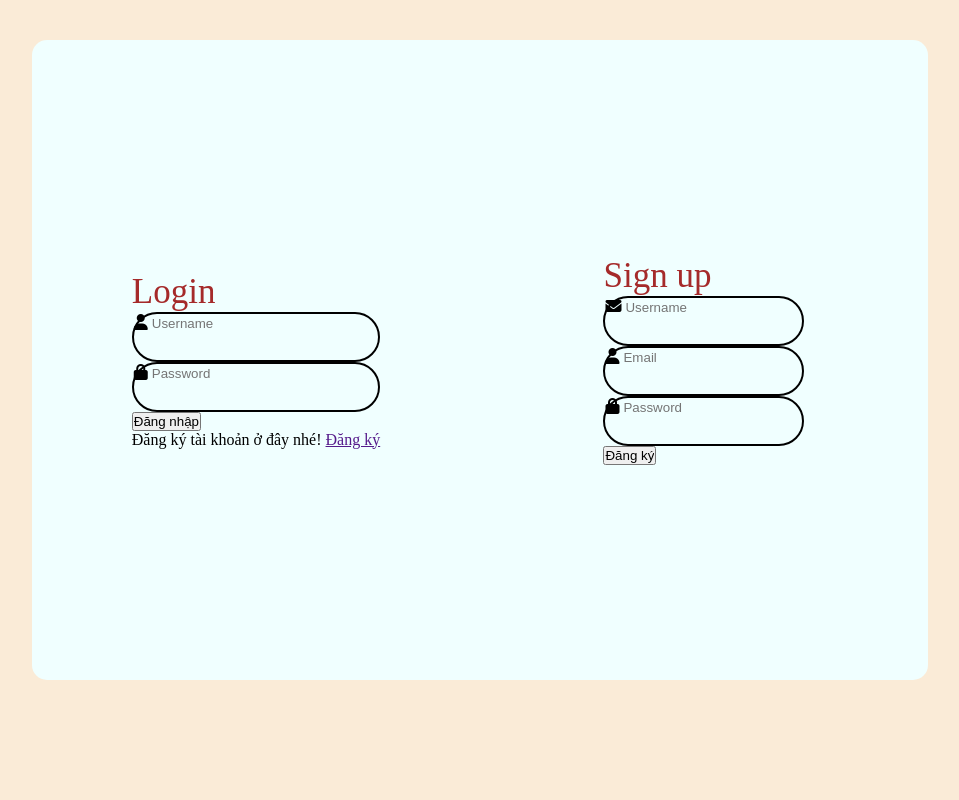
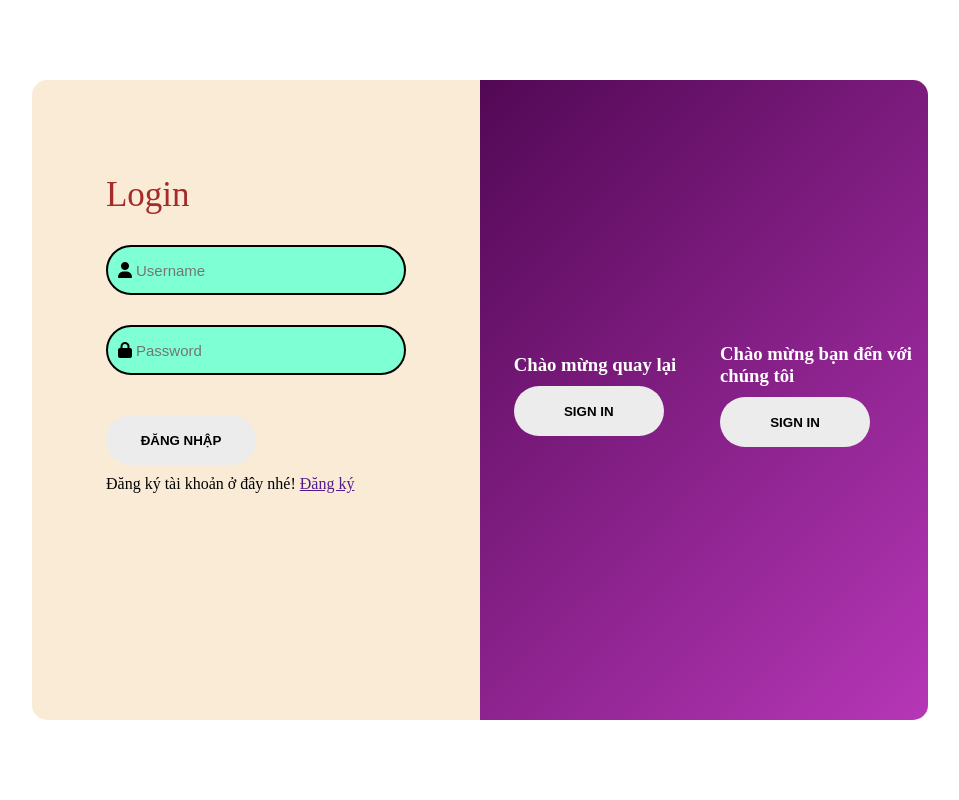
Before and after one commit to ttn-piw/clothing_web, a PHP site: page /login_register.html in a window 1280 px wide. Shown: the whole page, without its empty margins (160-1119 px from the left). Run offline with PHP 8.4, Linux system fonts and the light colour scheme.

Commit message:
Upload login/register page

```diff
--- a/index.html
+++ b/index.html
@@ -263,7 +263,7 @@
         </footer>
         <script src="/index/intro_space.js"></script>
         <script src="/index/home_bar.js"></script>
-        <script src="/index/intro_space.js"></script>
+        <script src="/index/best_seller.js"></script>
         <script src="/index/new_arrival.js"></script>
     </body>
 </html>
--- /dev/null
+++ b/login.js
@@ -0,0 +1,11 @@
+const sign_in_btn = document.querySelector('#sign_in_pannel');
+const sign_up_btn = document.querySelector('#sign_up_pannel');
+const container = document.querySelector('.container');
+
+sign_up_btn.addEventListener("click", () =>{
+    container.classList.add("sign_up_mode");
+});
+
+sign_in_btn.addEventListener("click", () =>{
+    container.classList.remove("sign_up_mode");
+});
--- a/login_register.css
+++ b/login_register.css
@@ -8,15 +8,39 @@ body{
     display: flex;
     align-items: center;
     justify-content: center;
-    min-height: 90vh;
-    background-color: antiquewhite;
+    min-height: 100vh;
+}
+.container::before{
+    content: "";
+    position: absolute;
+    top:0;
+    left: -50%;
+    width: 100%;
+    height: 100%;
+    background: linear-gradient(-45deg, #df4adf, #520855 );
+    z-index: 6;
+    transform: translateX(100%);
+    transition: 1s ease-in-out;
+    /* display: none; */
 }
 .container{
     position: relative;
     width: 70vw;
     height: 80vh;
-    background-color: azure;
+    background-color: antiquewhite;
     border-radius: 15px;
+    overflow: hidden;
+}
+.btn{
+    width:150px;
+    height: 50px;
+    border: none;
+    border-radius: 50px;
+    background-color: #ececec;
+    color: black;
+    font-weight: 600;
+    margin: 10px 0;
+    text-transform: uppercase;
 }
 .signin_signup{
     position: absolute;
@@ -27,8 +51,10 @@ body{
     display: flex;
     justify-content: space-around;
     align-items: center;
+    z-index: 5;
 }
 .container .signin_signup form{
+    margin-top: 50px;
     display: flex;
     align-items: center;
     justify-content: center;
@@ -42,28 +68,80 @@ body{
     font-size: 35px;
     color: brown;
 }
-.contain{
-    width: 100%;
-    background-color: white;
-    margin: 10px 0;
+.box{
+    /* background-color: black; */
+    height: 500px;
 }
 .text_input{
+    margin: 30px 0;
+    width: 300px;
     display: flex;
     height: 50px;
     border: 2px solid black;
     border-radius: 50px ;
+    background-color: aquamarine;
+    align-items: center;
+    padding-left: 10px;
+    line-height: 5px;
 }
 .text_input label {
     justify-content: center;
 }
-.text_input label input{
+.text_input input{
+    font-size: 15px;
     flex: 5;
     background: none;
     border: none;
     outline: none;
 }
-img{
+form img{
     margin-left: 90px;
     width: 50px;
     display: none;
 }
+.panels_container{
+    position: absolute;
+    top: 0;
+    left:50%;
+    width: 50%;
+    height: 100%;
+    display: flex;
+    align-items: center;
+    justify-content: space-around;
+}
+.panels_container .panel{
+    z-index: 6;
+    display: flex;
+    flex-direction: column;
+    align-items: center;
+    justify-content: center;
+    width: 35%;
+    min-width: 230px;
+    padding: 0 10px;
+    z-index: 6;
+}
+.content{
+    color:white;
+}
+.image_panel{
+    width: 80%;
+}
+
+.left_panel .image_panel,
+.left_panel .content{
+    transform: translateX(-00%);
+}
+.right_panel .image_panel,
+.right_panel .content{
+    transform: translateX(0%);
+}
+
+.container.sign_up_mode::before{
+    transform: translateX(0);
+}
+.container.sign_up_mode .right_panel .content{
+    transform: translateX(200%);
+}
+.container.sign_up_mode .left_panel .content{
+    transform: translateX(-150%);
+}
--- a/login_register.html
+++ b/login_register.html
@@ -11,10 +11,10 @@
             <div class="signin_signup">
                 <form action="" class="sign-in-form">
                     <div class="box form-box">
-                        <div>
+                        <span>
                             <span class="title">Login</span>
                             <span id="logo"><img src="/imagine/logo.png" alt=""></span>
-                        </div>
+                        </span>
                             <div class="text_input">
                                 <label for="username"><i class="fa-solid fa-user"></i>
                                     <input type="text" name="username" id="username" placeholder="Username" required>
@@ -25,7 +25,7 @@
                                     <input type="text" name="password" id="password" placeholder="Password" required>
                                 </label>
                             </div>
-                                <input type="submit" name="submit" id="button_signin" value="Đăng nhập">
+                                <input type="submit" name="submit" class="btn" id="button_signin" value="Đăng nhập">
                             <div>
                                 Đăng ký tài khoản ở đây nhé! <a href="">Đăng ký</a>
                             </div>
@@ -38,12 +38,12 @@
                             <span id="logo"><img src="/imagine/logo.png" alt=""></span>
                         </div>
                             <div class="text_input">
-                                <label for="username"><i class="fa-solid fa-envelope"></i>
+                                <label for="username"><i class="fa-solid fa-user"></i>
                                     <input type="text" name="username" id="username" placeholder="Username" required>
                                 </label>
                             </div>
                             <div class="text_input">
-                                <label for="username"><i class="fa-solid fa-user"></i>
+                                <label for="username"><i class="fa-solid fa-envelope"></i>
                                     <input type="text"  placeholder="Email" required>
                                 </label>
                             </div>
@@ -52,10 +52,28 @@
                                     <input type="text" name="password" id="password" placeholder="Password" required>
                                 </label>
                             </div>
-                                <input type="submit" id="button_signup" value="Đăng ký">
+                                <input type="submit" class="btn" id="button_signup" value="Đăng ký">
                     </div>
+                    <img src="/imagine/Beige Brown Minimalist Casual Style Banner Landscape.png" alt="">
                 </form>
             </div>
+            <div class="panels_container">
+                <div class="panel left_panel">
+                    <div class="content">
+                        <h3>Chào mừng quay lại</h3>
+                        <button class="btn" id="sign_in_pannel">Sign in</button>
+                    </div>
+                    <img src="" alt="" class="image_panel">
+                </div>
+                <div class="panel right_panel">
+                    <div class="content">
+                        <h3>Chào mừng bạn đến với chúng tôi</h3>
+                        <button class="btn" id="sign_up_pannel">Sign in</button>
+                    </div>
+                    <img src="" alt="" class="image_panel">
+                </div>
+            </div>
         </div>
+        <script src="login.js"></script>
     </body>
 </html>
```
Also changed, not shown: imagine/sign_in.png (added), imagine/sign_up.png (added).
